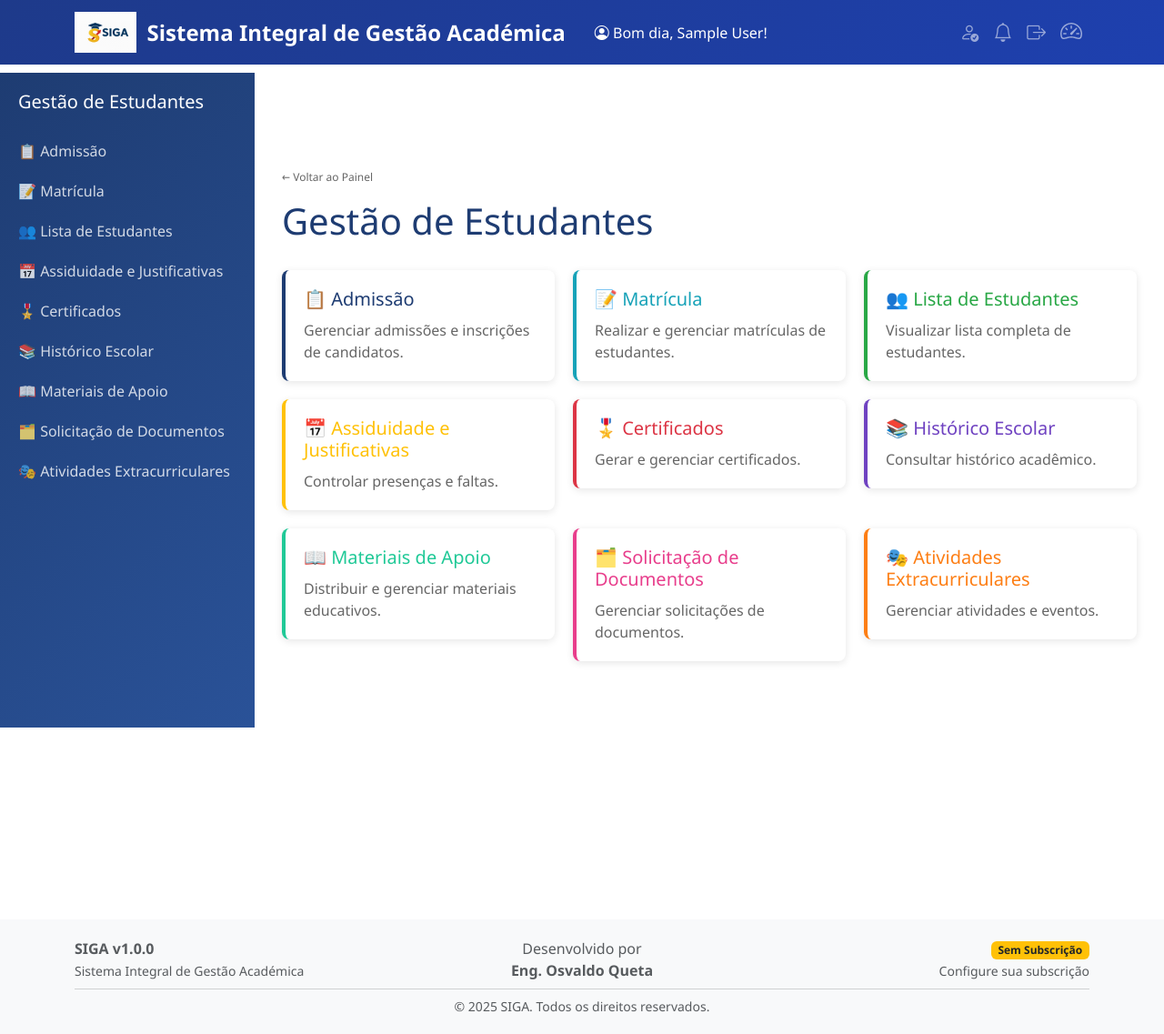
After one commit to OsvaldoFernando/SIGE-QUETA, a Django app: page /gestao-estudantes/ in a window 1280 px wide. The commit adds this page. Shown: the whole page at 91% size. Run offline with Django 5.2, Linux system fonts and the light colour scheme; the visitor is signed in with stand-in values (Sample User, id 1); data that the repository does not hold is empty.

Commit message:
Add student management section with multiple sub-sections
Adds a new "Gestão de Estudantes" section to the main menu, including views and URLs for admission, enrollment, student lists, attendance, certificates, academic history, study materials, document requests, and extracurricular activities.

Replit-Commit-Author: Agent
Replit-Commit-Session-Id: 503e52ed-ed43-4bc1-a048-ea9a5f2c89ad
Replit-Commit-Checkpoint-Type: full_checkpoint
Replit-Commit-Event-Id: 6a9960eb-59f8-41c8-a898-9be77e2fd7de
Replit-Commit-Screenshot-Url: https://storage.googleapis.com/screenshot-production-us-central1/983906c9-ba4f-4628-80fa-a508cd9477a3/503e52ed-ed43-4bc1-a048-ea9a5f2c89ad/86AXxgV
Replit-Helium-Checkpoint-Created: true

```diff
--- /dev/null
+++ b/core/templates/core/gestao_estudantes.html
@@ -0,0 +1,94 @@
+{% extends 'core/base.html' %}
+
+{% block title %}Gestão de Estudantes - SIGA{% endblock %}
+
+{% block content %}
+<div class="container-fluid p-0">
+    <div style="display: flex; min-height: 100vh; margin-top: 80px;">
+        <div style="width: 280px; background: linear-gradient(135deg, #1e3c72 0%, #2a5298 100%); padding: 20px; position: fixed; left: 0; top: 80px; height: calc(100vh - 80px); overflow-y: auto;">
+            <h5 style="color: #fff; margin-bottom: 20px;">Gestão de Estudantes</h5>
+            <ul style="list-style: none; padding: 0; margin: 0;">
+                <li><a href="{% url 'admissao' %}" class="nav-link" style="color: rgba(255,255,255,0.8); padding: 10px 0; display: block; text-decoration: none;">📋 Admissão</a></li>
+                <li><a href="{% url 'matricula' %}" class="nav-link" style="color: rgba(255,255,255,0.8); padding: 10px 0; display: block; text-decoration: none;">📝 Matrícula</a></li>
+                <li><a href="{% url 'lista_estudantes' %}" class="nav-link" style="color: rgba(255,255,255,0.8); padding: 10px 0; display: block; text-decoration: none;">👥 Lista de Estudantes</a></li>
+                <li><a href="{% url 'assiduidade' %}" class="nav-link" style="color: rgba(255,255,255,0.8); padding: 10px 0; display: block; text-decoration: none;">📅 Assiduidade e Justificativas</a></li>
+                <li><a href="{% url 'certificados' %}" class="nav-link" style="color: rgba(255,255,255,0.8); padding: 10px 0; display: block; text-decoration: none;">🎖️ Certificados</a></li>
+                <li><a href="{% url 'historico' %}" class="nav-link" style="color: rgba(255,255,255,0.8); padding: 10px 0; display: block; text-decoration: none;">📚 Histórico Escolar</a></li>
+                <li><a href="{% url 'materiais' %}" class="nav-link" style="color: rgba(255,255,255,0.8); padding: 10px 0; display: block; text-decoration: none;">📖 Materiais de Apoio</a></li>
+                <li><a href="{% url 'solicitacao_docs' %}" class="nav-link" style="color: rgba(255,255,255,0.8); padding: 10px 0; display: block; text-decoration: none;">🗂️ Solicitação de Documentos</a></li>
+                <li><a href="{% url 'atividades_extracurriculares' %}" class="nav-link" style="color: rgba(255,255,255,0.8); padding: 10px 0; display: block; text-decoration: none;">🎭 Atividades Extracurriculares</a></li>
+            </ul>
+        </div>
+
+        <div style="margin-left: 280px; flex: 1; padding: 30px;">
+            <a href="{% url 'painel_principal' %}" style="text-decoration: none; color: #666; font-size: 12px; margin-bottom: 15px; display: inline-block;">← Voltar ao Painel</a>
+            <h1 style="color: #1e3c72; margin-bottom: 30px;">Gestão de Estudantes</h1>
+
+            <div style="display: grid; grid-template-columns: repeat(auto-fit, minmax(300px, 1fr)); gap: 20px;">
+                <a href="{% url 'admissao' %}" style="text-decoration: none;">
+                    <div style="background: white; padding: 20px; border-radius: 8px; box-shadow: 0 2px 8px rgba(0,0,0,0.1); border-left: 4px solid #1e3c72; transition: all 0.3s; cursor: pointer;" onmouseover="this.style.boxShadow='0 4px 12px rgba(0,0,0,0.15)'" onmouseout="this.style.boxShadow='0 2px 8px rgba(0,0,0,0.1)'">
+                        <h5 style="color: #1e3c72; margin-bottom: 10px;">📋 Admissão</h5>
+                        <p style="color: #666; margin: 0;">Gerenciar admissões e inscrições de candidatos.</p>
+                    </div>
+                </a>
+
+                <a href="{% url 'matricula' %}" style="text-decoration: none;">
+                    <div style="background: white; padding: 20px; border-radius: 8px; box-shadow: 0 2px 8px rgba(0,0,0,0.1); border-left: 4px solid #17a2b8; transition: all 0.3s; cursor: pointer;" onmouseover="this.style.boxShadow='0 4px 12px rgba(0,0,0,0.15)'" onmouseout="this.style.boxShadow='0 2px 8px rgba(0,0,0,0.1)'">
+                        <h5 style="color: #17a2b8; margin-bottom: 10px;">📝 Matrícula</h5>
+                        <p style="color: #666; margin: 0;">Realizar e gerenciar matrículas de estudantes.</p>
+                    </div>
+                </a>
+
+                <a href="{% url 'lista_estudantes' %}" style="text-decoration: none;">
+                    <div style="background: white; padding: 20px; border-radius: 8px; box-shadow: 0 2px 8px rgba(0,0,0,0.1); border-left: 4px solid #28a745; transition: all 0.3s; cursor: pointer;" onmouseover="this.style.boxShadow='0 4px 12px rgba(0,0,0,0.15)'" onmouseout="this.style.boxShadow='0 2px 8px rgba(0,0,0,0.1)'">
+                        <h5 style="color: #28a745; margin-bottom: 10px;">👥 Lista de Estudantes</h5>
+                        <p style="color: #666; margin: 0;">Visualizar lista completa de estudantes.</p>
+                    </div>
+                </a>
+
+                <a href="{% url 'assiduidade' %}" style="text-decoration: none;">
+                    <div style="background: white; padding: 20px; border-radius: 8px; box-shadow: 0 2px 8px rgba(0,0,0,0.1); border-left: 4px solid #ffc107; transition: all 0.3s; cursor: pointer;" onmouseover="this.style.boxShadow='0 4px 12px rgba(0,0,0,0.15)'" onmouseout="this.style.boxShadow='0 2px 8px rgba(0,0,0,0.1)'">
+                        <h5 style="color: #ffc107; margin-bottom: 10px;">📅 Assiduidade e Justificativas</h5>
+                        <p style="color: #666; margin: 0;">Controlar presenças e faltas.</p>
+                    </div>
+                </a>
+
+                <a href="{% url 'certificados' %}" style="text-decoration: none;">
+                    <div style="background: white; padding: 20px; border-radius: 8px; box-shadow: 0 2px 8px rgba(0,0,0,0.1); border-left: 4px solid #dc3545; transition: all 0.3s; cursor: pointer;" onmouseover="this.style.boxShadow='0 4px 12px rgba(0,0,0,0.15)'" onmouseout="this.style.boxShadow='0 2px 8px rgba(0,0,0,0.1)'">
+                        <h5 style="color: #dc3545; margin-bottom: 10px;">🎖️ Certificados</h5>
+                        <p style="color: #666; margin: 0;">Gerar e gerenciar certificados.</p>
+                    </div>
+                </a>
+
+                <a href="{% url 'historico' %}" style="text-decoration: none;">
+                    <div style="background: white; padding: 20px; border-radius: 8px; box-shadow: 0 2px 8px rgba(0,0,0,0.1); border-left: 4px solid #6f42c1; transition: all 0.3s; cursor: pointer;" onmouseover="this.style.boxShadow='0 4px 12px rgba(0,0,0,0.15)'" onmouseout="this.style.boxShadow='0 2px 8px rgba(0,0,0,0.1)'">
+                        <h5 style="color: #6f42c1; margin-bottom: 10px;">📚 Histórico Escolar</h5>
+                        <p style="color: #666; margin: 0;">Consultar histórico acadêmico.</p>
+                    </div>
+                </a>
+
+                <a href="{% url 'materiais' %}" style="text-decoration: none;">
+                    <div style="background: white; padding: 20px; border-radius: 8px; box-shadow: 0 2px 8px rgba(0,0,0,0.1); border-left: 4px solid #20c997; transition: all 0.3s; cursor: pointer;" onmouseover="this.style.boxShadow='0 4px 12px rgba(0,0,0,0.15)'" onmouseout="this.style.boxShadow='0 2px 8px rgba(0,0,0,0.1)'">
+                        <h5 style="color: #20c997; margin-bottom: 10px;">📖 Materiais de Apoio</h5>
+                        <p style="color: #666; margin: 0;">Distribuir e gerenciar materiais educativos.</p>
+                    </div>
+                </a>
+
+                <a href="{% url 'solicitacao_docs' %}" style="text-decoration: none;">
+                    <div style="background: white; padding: 20px; border-radius: 8px; box-shadow: 0 2px 8px rgba(0,0,0,0.1); border-left: 4px solid #e83e8c; transition: all 0.3s; cursor: pointer;" onmouseover="this.style.boxShadow='0 4px 12px rgba(0,0,0,0.15)'" onmouseout="this.style.boxShadow='0 2px 8px rgba(0,0,0,0.1)'">
+                        <h5 style="color: #e83e8c; margin-bottom: 10px;">🗂️ Solicitação de Documentos</h5>
+                        <p style="color: #666; margin: 0;">Gerenciar solicitações de documentos.</p>
+                    </div>
+                </a>
+
+                <a href="{% url 'atividades_extracurriculares' %}" style="text-decoration: none;">
+                    <div style="background: white; padding: 20px; border-radius: 8px; box-shadow: 0 2px 8px rgba(0,0,0,0.1); border-left: 4px solid #fd7e14; transition: all 0.3s; cursor: pointer;" onmouseover="this.style.boxShadow='0 4px 12px rgba(0,0,0,0.15)'" onmouseout="this.style.boxShadow='0 2px 8px rgba(0,0,0,0.1)'">
+                        <h5 style="color: #fd7e14; margin-bottom: 10px;">🎭 Atividades Extracurriculares</h5>
+                        <p style="color: #666; margin: 0;">Gerenciar atividades e eventos.</p>
+                    </div>
+                </a>
+            </div>
+        </div>
+    </div>
+</div>
+{% endblock %}
--- a/core/views.py
+++ b/core/views.py
@@ -944,3 +944,62 @@ def syllabus(request):
     """View para gerenciar syllabus acadêmico"""
     context = {'active': 'syllabus'}
     return render(request, 'core/syllabus.html', context)
+
+@login_required
+def gestao_estudantes(request):
+    """View para página principal de gestão de estudantes"""
+    return render(request, 'core/gestao_estudantes.html')
+
+@login_required
+def admissao(request):
+    """View para admissão de estudantes"""
+    context = {}
+    return render(request, 'core/admissao_view.html', context)
+
+@login_required
+def matricula(request):
+    """View para matrícula de estudantes"""
+    context = {}
+    return render(request, 'core/matricula_view.html', context)
+
+@login_required
+def lista_estudantes(request):
+    """View para lista de estudantes"""
+    context = {}
+    return render(request, 'core/lista_estudantes_view.html', context)
+
+@login_required
+def assiduidade(request):
+    """View para controle de assiduidade"""
+    context = {}
+    return render(request, 'core/assiduidade_view.html', context)
+
+@login_required
+def certificados(request):
+    """View para gerenciar certificados"""
+    context = {}
+    return render(request, 'core/certificados_view.html', context)
+
+@login_required
+def historico(request):
+    """View para histórico escolar"""
+    context = {}
+    return render(request, 'core/historico_view.html', context)
+
+@login_required
+def materiais(request):
+    """View para materiais de apoio"""
+    context = {}
+    return render(request, 'core/materiais_view.html', context)
+
+@login_required
+def solicitacao_docs(request):
+    """View para solicitação de documentos"""
+    context = {}
+    return render(request, 'core/solicitacao_docs_view.html', context)
+
+@login_required
+def atividades_extracurriculares(request):
+    """View para atividades extracurriculares"""
+    context = {}
+    return render(request, 'core/atividades_extracurriculares_view.html', context)
--- a/escola_sistema/urls.py
+++ b/escola_sistema/urls.py
@@ -32,6 +32,16 @@ urlpatterns = [
     path('titulos-academicos/', views.titulos_academicos, name='titulos_academicos'),
     path('modelo-avaliacao/', views.modelo_avaliacao, name='modelo_avaliacao'),
     path('syllabus/', views.syllabus, name='syllabus'),
+    path('gestao-estudantes/', views.gestao_estudantes, name='gestao_estudantes'),
+    path('admissao-view/', views.admissao, name='admissao'),
+    path('matricula/', views.matricula, name='matricula'),
+    path('lista-estudantes/', views.lista_estudantes, name='lista_estudantes'),
+    path('assiduidade/', views.assiduidade, name='assiduidade'),
+    path('certificados/', views.certificados, name='certificados'),
+    path('historico/', views.historico, name='historico'),
+    path('materiais/', views.materiais, name='materiais'),
+    path('solicitacao-docs/', views.solicitacao_docs, name='solicitacao_docs'),
+    path('atividades-extracurriculares/', views.atividades_extracurriculares, name='atividades_extracurriculares'),
     path('api/escolas/autocomplete/', views.escolas_autocomplete, name='escolas_autocomplete'),
     path('api/escolas/create/', views.escola_create_ajax, name='escola_create_ajax'),
     path('api/ano-academico/trocar/', views.trocar_ano_academico, name='trocar_ano_academico'),
```
Also changed, not shown: core/templates/core/admissao_view.html (added, +17 -0 lines), core/templates/core/assiduidade_view.html (added, +17 -0 lines), core/templates/core/atividades_extracurriculares_view.html (added, +17 -0 lines), core/templates/core/certificados_view.html (added, +17 -0 lines), core/templates/core/historico_view.html (added, +17 -0 lines), core/templates/core/lista_estudantes_view.html (added, +17 -0 lines), core/templates/core/materiais_view.html (added, +17 -0 lines), core/templates/core/matricula_view.html (added, +17 -0 lines), core/templates/core/painel_principal.html (+7 -0 lines), core/templates/core/solicitacao_docs_view.html (added, +17 -0 lines), 2 other files.
